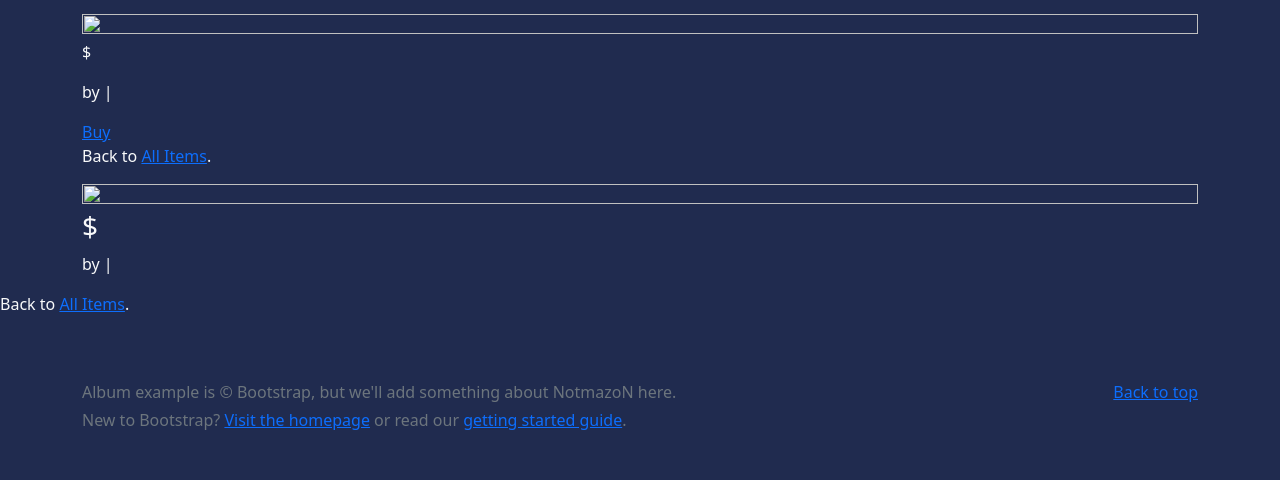
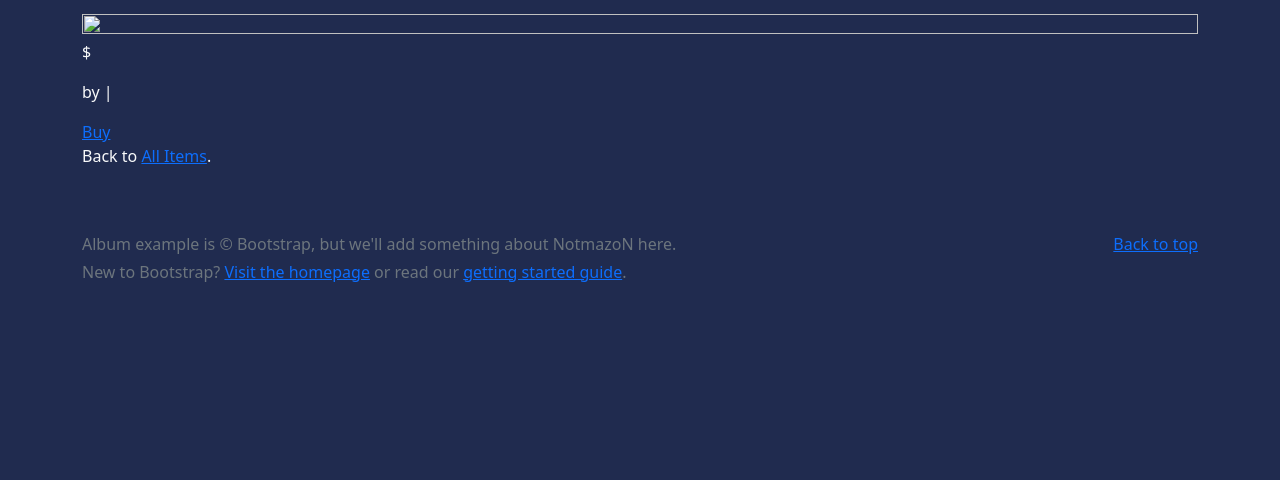
Before and after one commit to copyrightissue/NotmazoN, a Django app: template templates/item_detail.html in a window 1280 px wide. Shown: the part 346-826 px from the top of the page. After the commit the page ends 628 px from the top, so only its background shows below. Run offline with Django 3.2, Linux system fonts and the light colour scheme; the template is opened without the code that fills it, so the values that code supplies are empty.

Commit message:
fixed some doubeling from last push

```diff
--- a/templates/item_detail.html
+++ b/templates/item_detail.html
@@ -14,11 +14,7 @@
                     <a href="{% url 'item_detail' item.pk %}">Buy</a>
                         {% endif %}
 <p class="text-light">Back to <a href="{% url 'item_list' %}">All Items</a>.</p>
-    <div class="text-light">
-        <img src="{{ object.image.url }}" height="100%" width="100%" />
-        <h3>${{ object.price }}</h3>
-        <p>by {{ object.author }} | {{ object.date }}</p>
-    </div>
+
 </div>
-<p class="text-light">Back to <a href="{% url 'item_list' %}">All Items</a>.</p>
+
 {% endblock content %}
--- a/templates/item_edit.html
+++ b/templates/item_edit.html
@@ -4,7 +4,7 @@
 <h1 class="text-primary">Edit</h1>
 <form class="text-light" enctype="multipart/form-data" action="" method="post">
   {% csrf_token %}
-<h2 class="text-primary">Edit</h2>
+
 <form class="text-light" action="" method="post">{% csrf_token %}
   {{ form.as_p }}
 <button class="btn btn-info ml-2" type="submit">Update</button> </form>
--- a/templates/item_new.html
+++ b/templates/item_new.html
@@ -1,7 +1,7 @@
 {{% extends "base.html" %}
 
 {% block content %}
-<h1 class="text-primary">New article</h1>
+<h1 class="text-primary">New Post</h1>
 
 <form class="text-light" enctype="multipart/form-data" action="" method="post">
     {% csrf_token %}
--- a/templates/registration/password_reset_complete.html
+++ b/templates/registration/password_reset_complete.html
@@ -3,7 +3,7 @@
 {% block title %}Password reset complete{% endblock title %}
 
 {% block content %}
-<h2 class="text-primary">Password reset complete</h1>
+<h1 class="text-primary">Password reset complete</h1>
 <div class="text-light">
     <p>Your new password has been set.</p>
     <p>You can log in now on the
--- a/templates/registration/password_reset_confirm.html
+++ b/templates/registration/password_reset_confirm.html
@@ -3,7 +3,7 @@
 {% block title %}Enter new password{% endblock title %}
 
 {% block content %}
-<h2 class="text-primary">Set a new password!</h1>
+<h1 class="text-primary">Set a new password!</h1>
 <form class="text-light" method="POST">
     {% csrf_token %}
     {{ form.as_p }}
--- a/templates/registration/password_reset_done.html
+++ b/templates/registration/password_reset_done.html
@@ -3,6 +3,6 @@
 {% block title %}Email Sent{% endblock title %}
 
 {% block content %}
-<h2 class="text-primary">Check your inbox.</h1>
+<h1 class="text-primary">Check your inbox.</h1>
 <p class="text-light">We've emailed you instructions for setting your password. You should receive the email shortly!</p>
 {% endblock content %}
--- a/templates/registration/password_reset_form.html
+++ b/templates/registration/password_reset_form.html
@@ -3,7 +3,7 @@
 {% block title %}Forgot Your Password?{% endblock title %}
 
 {% block content %}
-<h2 class="text-primary">Forgot your password?</h1>
+<h1 class="text-primary">Forgot your password?</h1>
 <div class="text-light">
     <p>Enter your email address below, and we'll email instructions for setting a new one.</p>
     <form method="POST">
```
Also changed, not shown: db.sqlite3.
